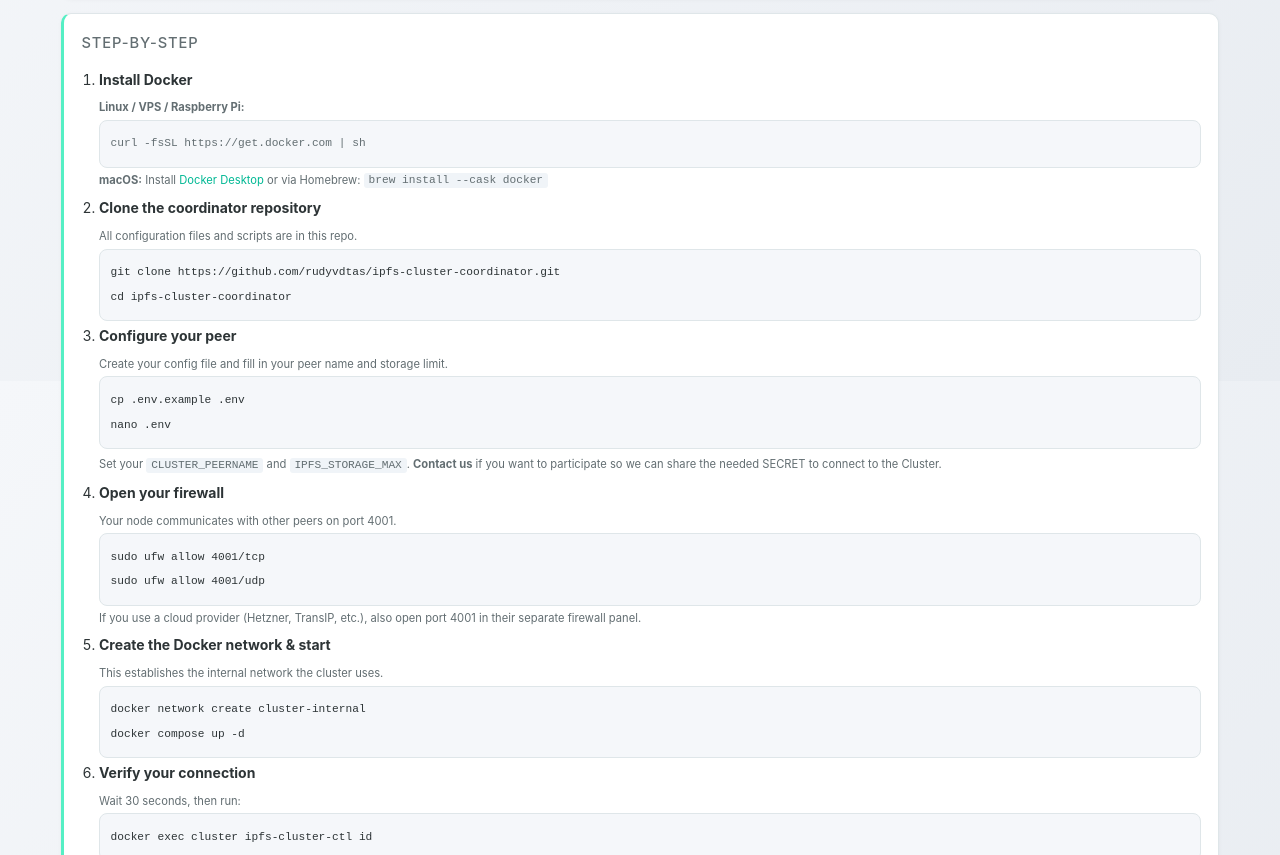
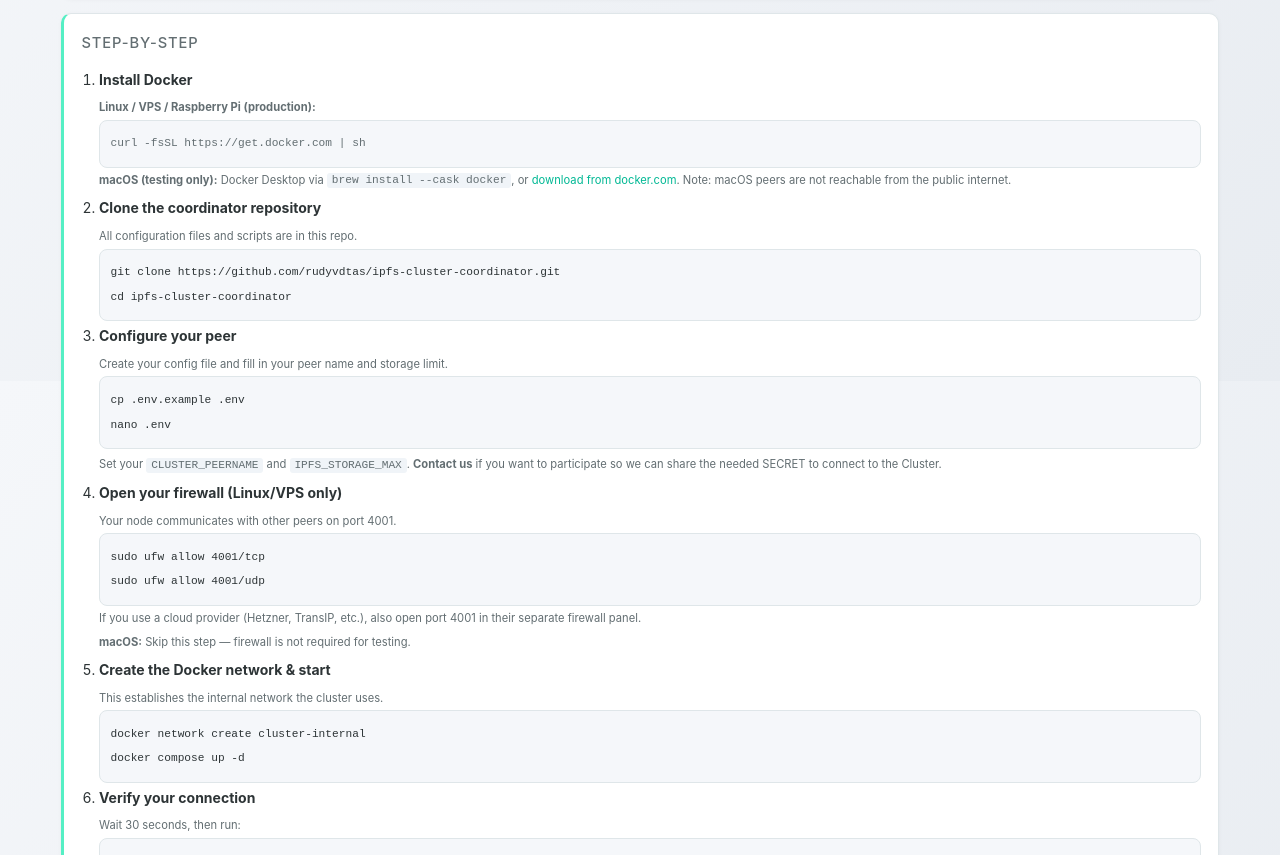
Before and after one commit to rudyvdtas/sveltekit-monitor-app, a SvelteKit app: page /volunteer in a window 1280 px wide. Shown: the part 419-1274 px from the top of the page. Built offline with nearby package versions, Linux system fonts and the light colour scheme; no server answers.

Commit message:
volunteer: Linux vs macOS stappen gesplitst

```diff
--- a/src/routes/volunteer/+page.svelte
+++ b/src/routes/volunteer/+page.svelte
@@ -33,10 +33,12 @@
     <li>
       <strong>Install Docker</strong>
       <div class="text-muted text-sm">
-        <strong>Linux / VPS / Raspberry Pi:</strong>
+        <strong>Linux / VPS / Raspberry Pi (production):</strong>
         <pre><code>curl -fsSL https://get.docker.com | sh</code></pre>
-        <strong>macOS:</strong> Install <a href="https://docs.docker.com/desktop/setup/install/mac-install/" target="_blank" rel="noopener">Docker Desktop</a>
-        or via Homebrew: <code>brew install --cask docker</code>
+        <strong>macOS (testing only):</strong>
+        Docker Desktop via <code>brew install --cask docker</code>,
+        or <a href="https://docs.docker.com/desktop/setup/install/mac-install/" target="_blank" rel="noopener">download from docker.com</a>.
+        Note: macOS peers are not reachable from the public internet.
       </div>
     </li>
     <li>
@@ -57,13 +59,14 @@ nano .env</code></pre>
       </div>
     </li>
     <li>
-      <strong>Open your firewall</strong>
+      <strong>Open your firewall (Linux/VPS only)</strong>
       <div class="text-muted text-sm">Your node communicates with other peers on port 4001.</div>
       <pre><code>sudo ufw allow 4001/tcp
 sudo ufw allow 4001/udp</code></pre>
       <div class="text-muted text-sm">
         If you use a cloud provider (Hetzner, TransIP, etc.), also open port 4001
-        in their separate firewall panel.
+        in their separate firewall panel.<br>
+        <strong>macOS:</strong> Skip this step — firewall is not required for testing.
       </div>
     </li>
     <li>
```
